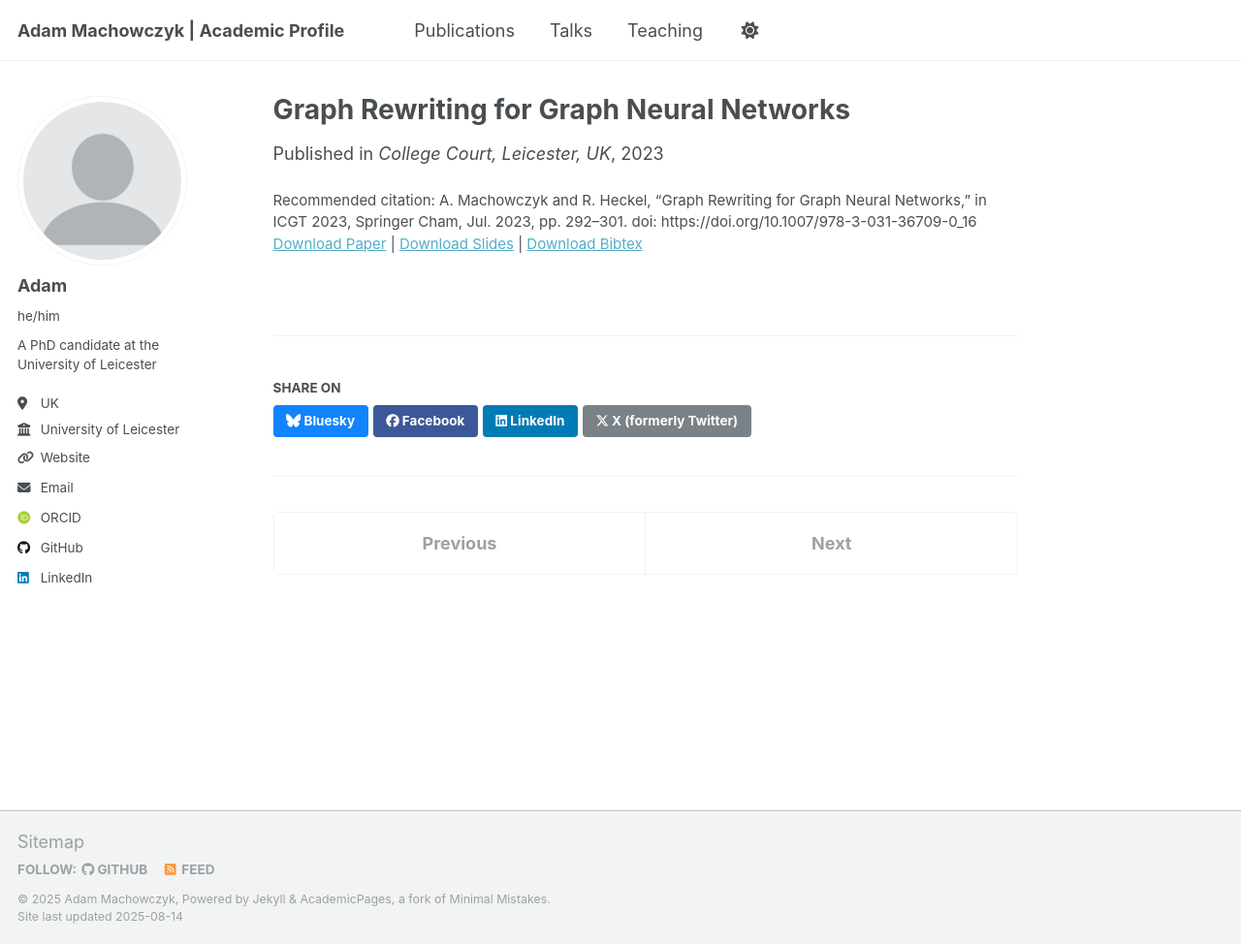
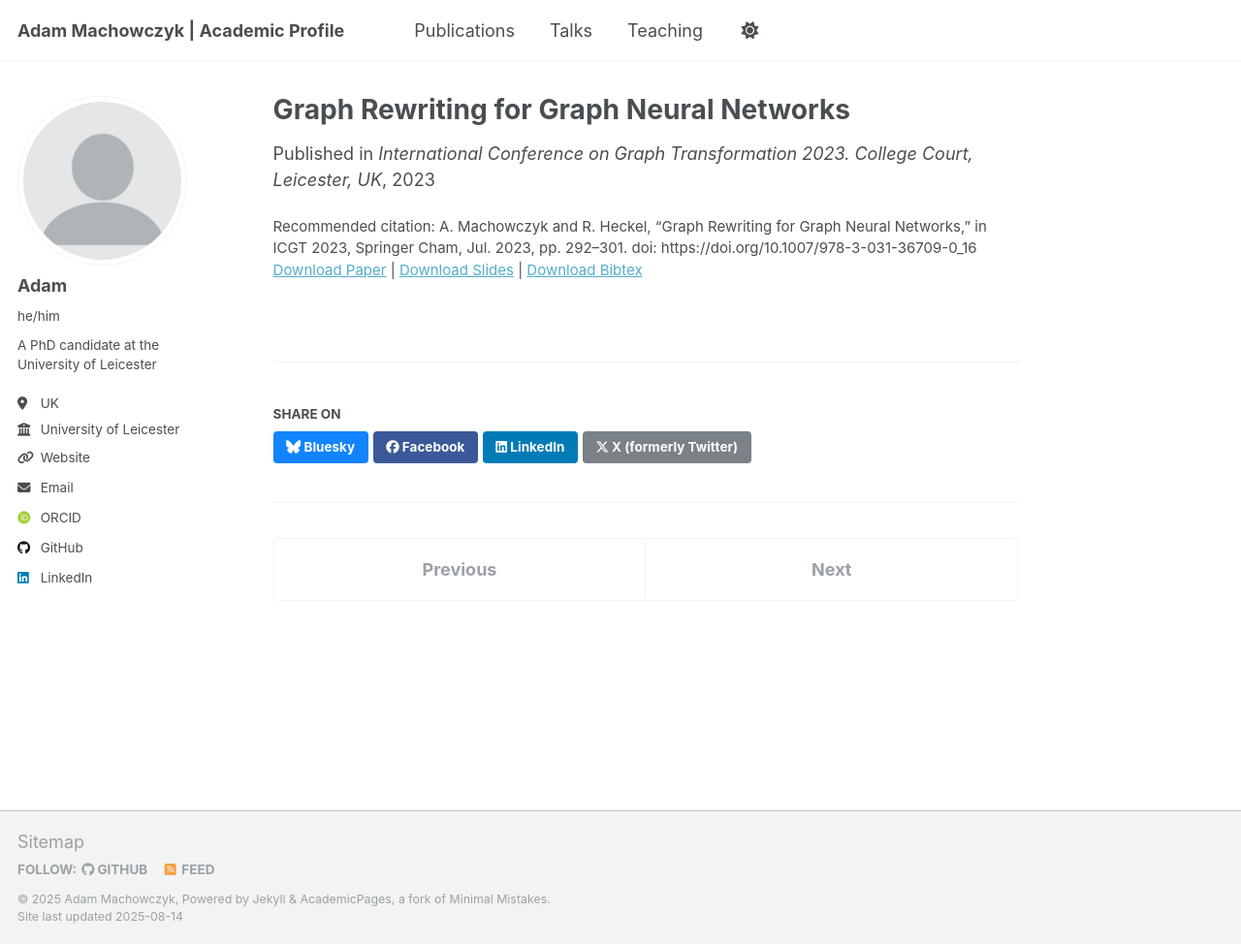
Before and after one commit to LanternCode/LanternCode, a Jekyll site: the page built from _publications/grenn-1.md, in a window 1280 px wide and 974 px high. Shown: the whole window at 97% size. Built offline with Jekyll 4.4.1, drawn with Linux system fonts in a browser that asks for light colours; some web fonts are replaced.

Commit message:
Update grenn-1.md

```diff
--- a/_publications/grenn-1.md
+++ b/_publications/grenn-1.md
@@ -5,7 +5,7 @@ category: conferences
 permalink: /publication/grenn-1
 excerpt: 'Given graphs as input, Graph Neural Networks (GNNs) support the inference of nodes, edges, attributes, or graph properties. Graph Rewriting investigates the rule-based manipulation of graphs to model complex graph transformations. We propose that, therefore, (i) graph rewriting subsumes GNNs and could serve as formal model to study and compare them, and (ii) the representation of GNNs as graph rewrite systems can help to design and analyse GNNs, their architectures and algorithms. Hence we propose Graph Rewriting Neural Networks (GReNN) as both novel semantic foundation and engineering discipline for GNNs. We develop a case study reminiscent of a Message Passing Neural Network realised as a Groove graph rewriting model and explore its incremental operation in response to dynamic updates.'
 date: 2023-07-20
-venue: 'College Court, Leicester, UK'
+venue: 'International Conference on Graph Transformation 2023. College Court, Leicester, UK'
 slidesurl: ''
 paperurl: 'http://lanterncode.github.io/files/paper1.pdf'
 bibtexurl: ''
```
